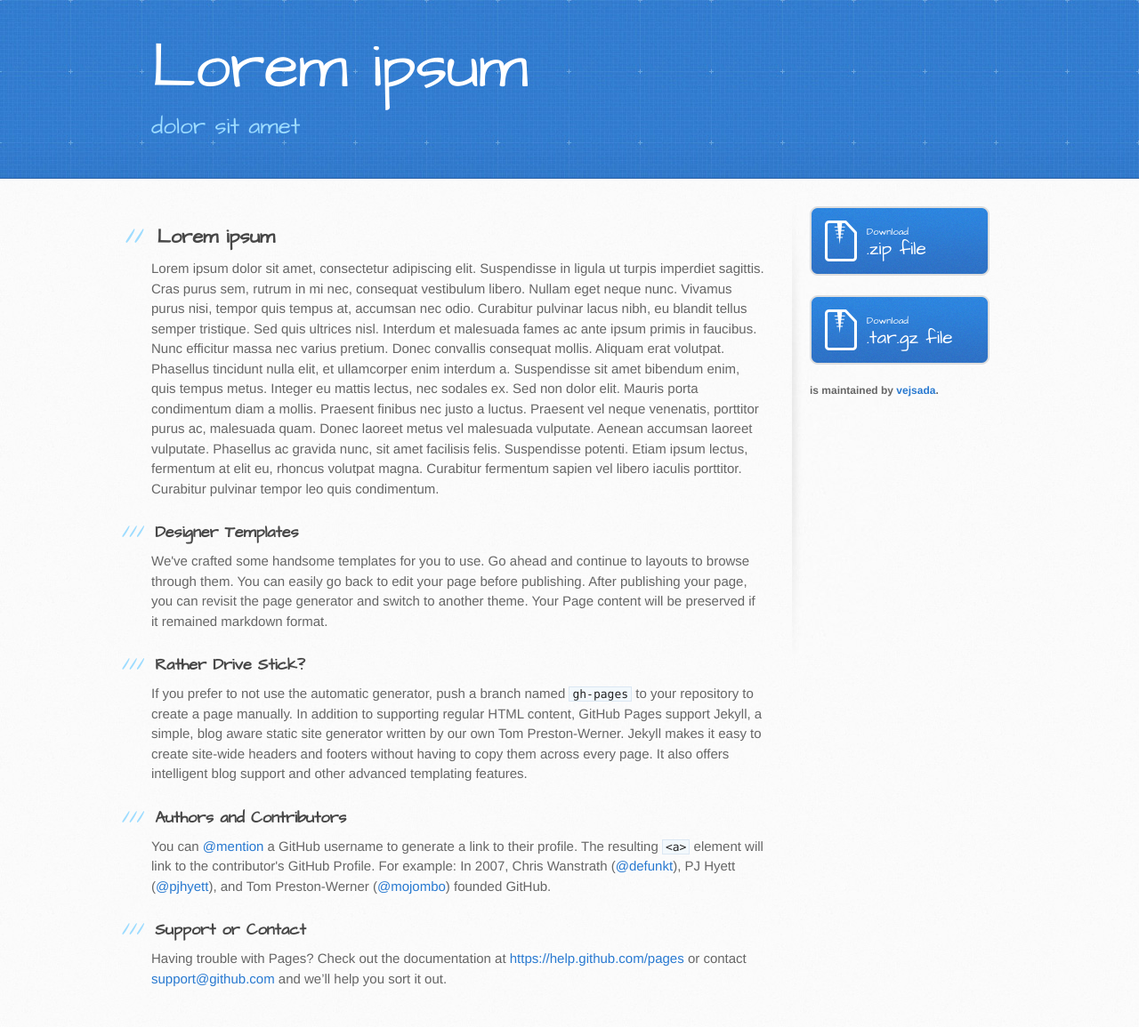
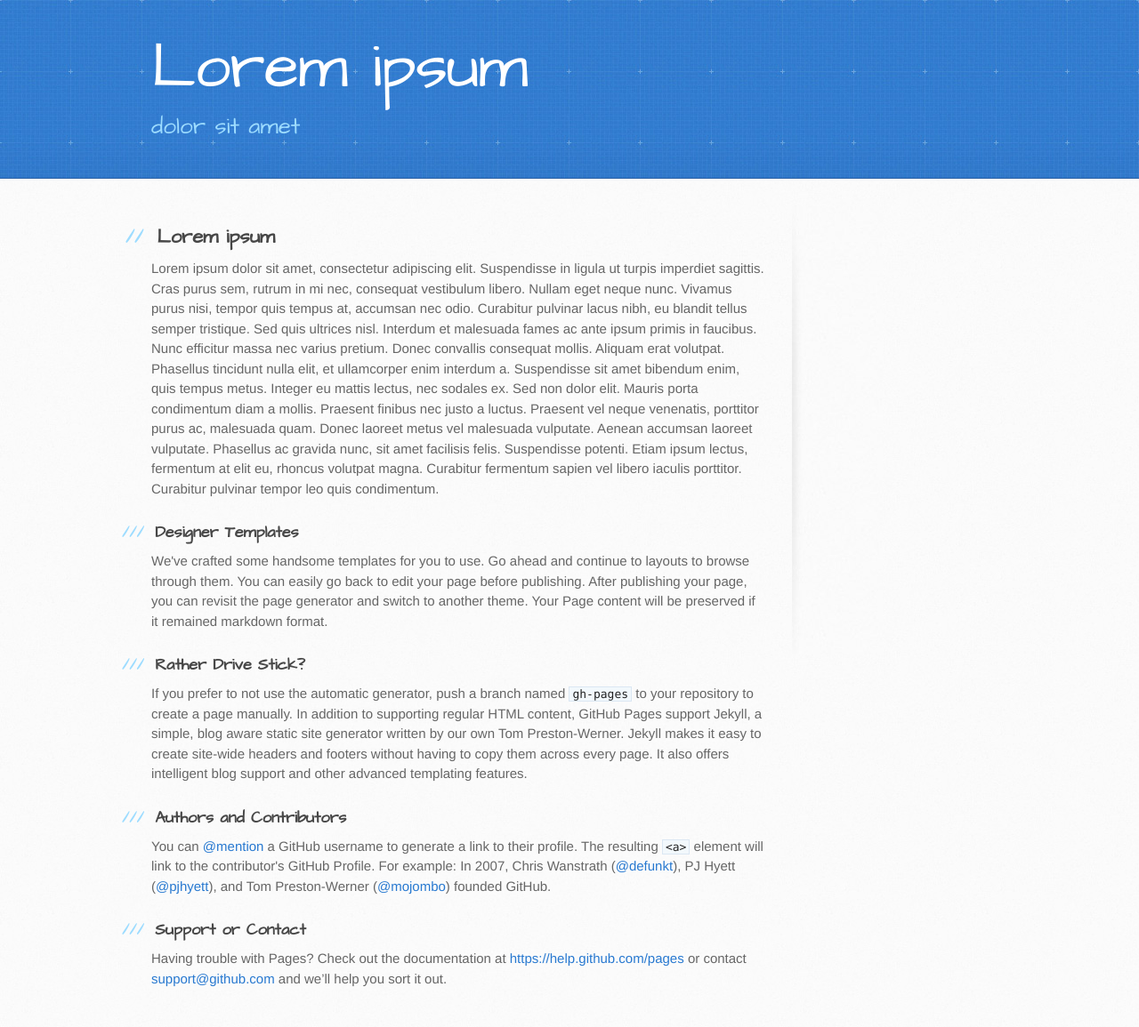
Before and after one commit to vejsada/blog, a Jekyll site: the page index.html, which Jekyll copies as it is, in a window 1280 px wide. Shown: the whole page at 89% size. Built offline with Jekyll 4.4.1, drawn with Linux system fonts in a browser that asks for light colours.

Commit message:
upr
bocni lista pryc

```diff
--- a/index.html
+++ b/index.html
@@ -62,18 +62,21 @@ $ git checkout gh-pages
         </section>
 
         <aside id="sidebar">
-          <a href="https://github.com/vejsada/blog/zipball/master" class="button">
+          <!-- <a href="https://github.com/vejsada/blog/zipball/master" class="button">
             <small>Download</small>
             .zip file
-          </a>
-          <a href="https://github.com/vejsada/blog/tarball/master" class="button">
+          </a> -->
+          <!-- <a href="https://github.com/vejsada/blog/tarball/master" class="button">
             <small>Download</small>
             .tar.gz file
-          </a>
+          </a> -->
 
-          <p class="repo-owner"><a href="https://github.com/vejsada/blog"></a> is maintained by <a href="https://github.com/vejsada">vejsada</a>.</p>
+          <!-- <p class="repo-owner"><a href="https://github.com/vejsada/blog"></a> is maintained by <a href="https://github.com/vejsada">vejsada</a>.</p> -->
 
          <!-- <p>This page was generated by <a href="https://pages.github.com">GitHub Pages</a> using the Architect theme by <a href="https://twitter.com/jasonlong">Jason Long</a>.</p> -->
+
+
+
         </aside>
       </div>
     </div>
```
